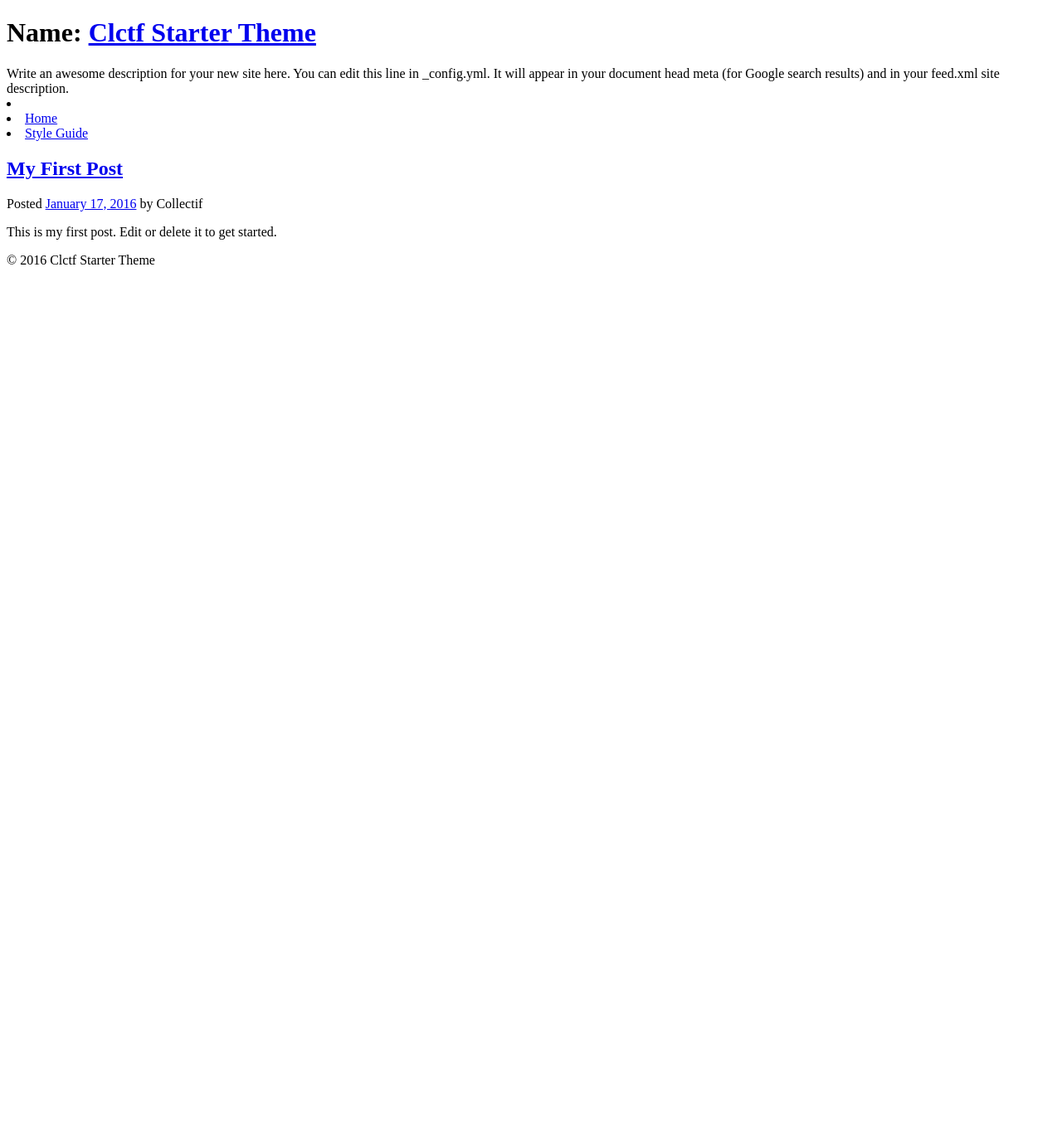
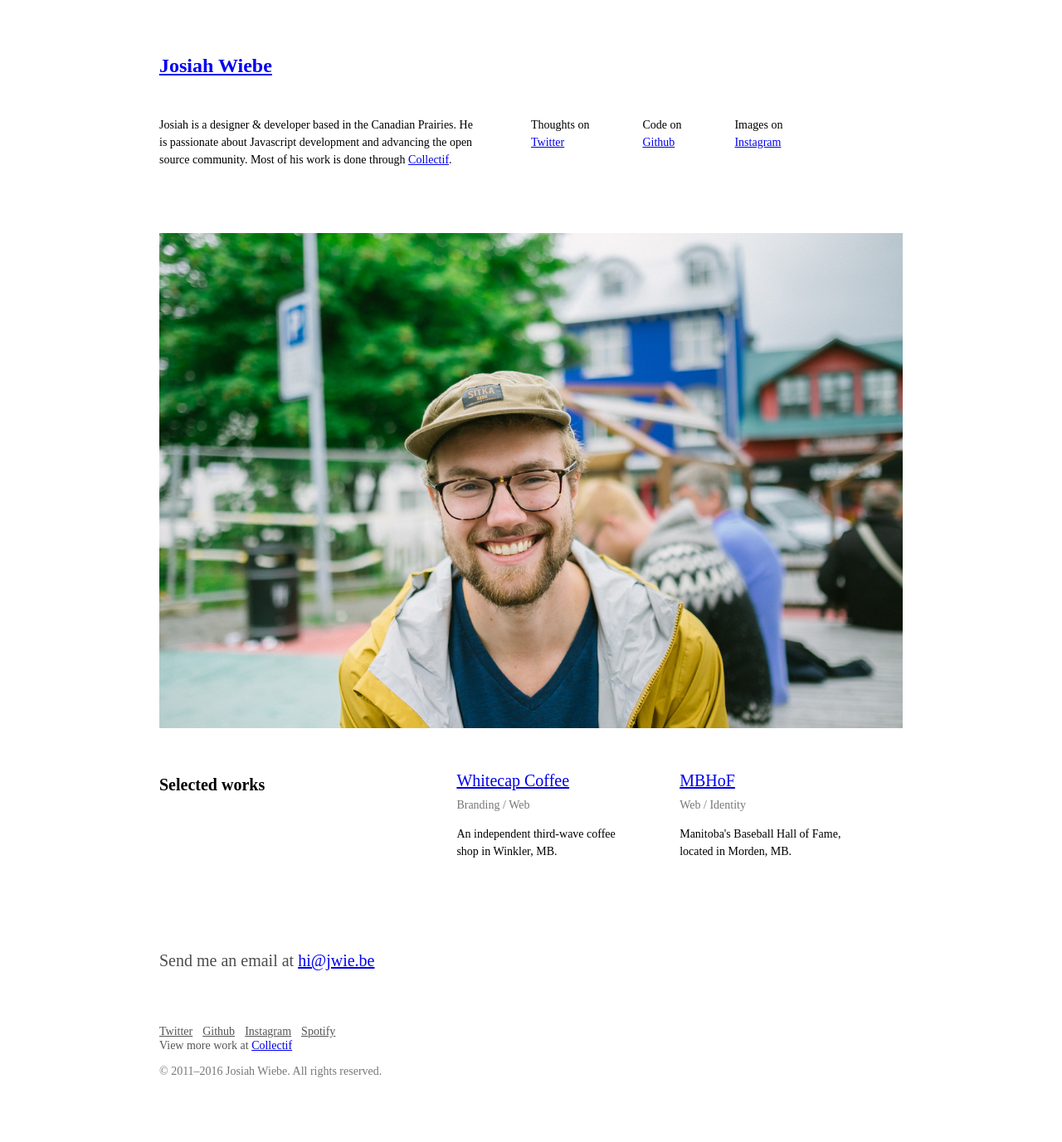
Before and after one commit to josiahwiebe/jwie.be-2023, a Jekyll site: the page built from index.html, in a window 1280 px wide. Shown: the whole page at 83% size. Built offline with Jekyll 4.4.1, drawn with Linux system fonts in a browser that asks for light colours; nearby versions of some CDN libraries; before the commit the page ends 900 px from its top, so only the background shows below that.

Commit message:
initial commit

```diff
--- a/_config.yml
+++ b/_config.yml
@@ -1,15 +1,15 @@
 # Site settings
-title: Clctf Starter Theme
-email: your-email@domain.com
+title: Josiah Wiebe
+email: hi@jwie.be
 description: > # this means to ignore newlines until "baseurl:"
-  Write an awesome description for your new site here. You can edit this
-  line in _config.yml. It will appear in your document head meta (for
-  Google search results) and in your feed.xml site description.
+  Josiah is a designer & developer based in the Canadian Prairies. He is passionate about Javascript development and advancing the open source community.
 baseurl: "" # the subpath of your site, e.g. /blog/
-url: "http://yourdomain.com" # the base hostname & protocol for your site
-twitter_username: jekyllrb
-github_username:  jekyll
-exclude: ['/node_modules/','**.sublime-project','**.sublime-workspace','gulpfile.js','package.json','.git']
+url: "https://jwie.be" # the base hostname & protocol for your site
+twitter_username: josiahwiebe
+github_username:  josiahwiebe
+instagram_username: josiahwiebe
+spotify_username: josiahwiebe
+exclude: ['/node_modules/','**.sublime-project','**.sublime-workspace','gulpfile.js','package.json','.git', 'README.md']
 
 # Build settings
 markdown: kramdown
--- a/_includes/footer.html
+++ b/_includes/footer.html
@@ -1,5 +1,34 @@
-<div class="wrapper">
-  <footer class="site-footer" class="source-org vcard copyright" role="contentinfo">
-  	&copy; {{ site.time | date: '%Y' }} {{ site.title }}
-  </footer>
-</div>
+<footer class="cf w-100 pt5 black-70">
+  <!-- <a href="mailto:" class="link f5 f2-ns black-70 lh-solid">hi@jwie.be</a> -->
+  <span class="f4 db w-100 w-40-l mb4">Send me an email at
+    <script type="text/javascript">
+    //<![CDATA[
+    <!--
+    var x="function f(x){var i,o=\"\",l=x.length;for(i=l-1;i>=0;i--) {try{o+=x.c" +
+    "harAt(i);}catch(e){}}return o;}f(\")\\\"function f(x,y){var i,o=\\\"\\\\\\\""+
+    "\\\\,l=x.length;for(i=0;i<l;i++){if(i>(85+y))y*=2;y%=127;o+=String.fromChar" +
+    "Code(x.charCodeAt(i)^(y++));}return o;}f(\\\"\\\\194-4?5(s)-\\\\\\\\t\\\\\\" +
+    "\\025\\\\\\\\007\\\\\\\\017\\\\\\\\nMD[\\\\\\\\tI\\\\\\\\002\\\\\\\\031\\\\" +
+    "\\\\t\\\\\\\\013S3R\\\\\\\\034\\\\\\\\023\\\\\\\\032\\\\\\\\030\\\\\\\\001\\"+
+    "\\\\\\031M\\\\\\\\020\\\\\\\\020:\\\\\\\\021\\\\\\\\013\\\\\\\\024\\\\\\\\0" +
+    "33.cg<wpdmmj~6Dhbc\\\\\\\\17702;b|w7rns~2\\\\\\\\177{6|\\\\\\\\003\\\\\\\\0" +
+    "02WMQJB\\\\\\\\025u\\\\\\\\010xICJ\\\\\\\\017]T\\\\\\\\022RZ\\\\\\\\025SZYP" +
+    "Vg\\\\\\\\036\\\\\\\\003VV\\\\\\\\000+5*!k$\\\\\\\\\\\"\\\\tf+undu\\\\\\\\1" +
+    "77k\\\"\\\\,85)\\\"(f};)lo,0(rtsbus.o nruter};)i(tArahc.x=+o{)--i;0=>i;1-l=" +
+    "i(rof}}{)e(hctac};l=+l;x=+x{yrt{)29=!)31/l(tAedoCrahc.x(elihw;lo=l,htgnel.x" +
+    "=lo,\\\"\\\"=o,i rav{)x(f noitcnuf\")"                                       ;
+    while(x=eval(x));
+    //-->
+    //]]>
+    </script>
+  </span>
+
+  <div class="mt5">
+    <a href="https://twitter.com/{{site.twitter_username}}" target="_blank" title="Follow me on Twitter" class="f6 dib pr2 mid-gray dim">Twitter</a>
+    <a href="https://github.com/{{site.github_username}}" target="_blank" title="Check out my code on Github" class="f6 dib pr2 mid-gray dim">Github</a>
+    <a href="https://instagram.com/{{site.instagram_username}}" target="_blank" title="Follow me on Instagram" class="f6 dib pr2 mid-gray dim">Instagram</a>
+    <a href="https://open.spotify.com/user/{{site.spotify_username}}" target="_blank" title="Spotify" class="f6 dib pr2 mid-gray dim">Spotify</a>
+    <span class="f6 db mid-gray">View more work at <a href="http://collectif.co" target="_blank" title="Collectif" class="dim">Collectif</a></span>
+  </div>
+  <p class="f6 db lh-solid gray mt3">&copy; 2011–{{ site.time | date: '%Y' }} {{ site.title }}. All rights reserved.</p>
+</footer>
--- a/_includes/head.html
+++ b/_includes/head.html
@@ -6,7 +6,10 @@
   <title>{% if page.title %}{{ page.title }} - {{ site.title }}{% else %}{{ site.title }}{% endif %}</title>
   <meta name="description" content="{% if page.excerpt %}{{ page.excerpt | strip_html | strip_newlines | truncate: 160 }}{% else %}{{ site.description }}{% endif %}">
 
+  <link rel="stylesheet" href="https://unpkg.com/tachyons@4.6.1/css/tachyons.min.css" />
+
+  <script src="https://use.typekit.net/wng3mos.js"></script>
+  <script>try{Typekit.load({ async: true });}catch(e){}</script>
   <link rel="stylesheet" href="{{ "/dist/css/style.css" | prepend: site.baseurl }}">
   <link rel="canonical" href="{{ page.url | replace:'index.html','' | prepend: site.baseurl | prepend: site.url }}">
-  <link rel="alternate" type="application/rss+xml" title="{{ site.title }}" href="{{ "/feed.xml" | prepend: site.baseurl | prepend: site.url }}" />
 </head>
--- a/_includes/header.html
+++ b/_includes/header.html
@@ -1,15 +1,29 @@
-<div class="wrapper">
-  <header class="site-header" role="banner">
-    <h1 class="site-name">Name: <a href="/" rel="home">{{site.title}}</a></h1>
-    <div class="description">{{site.description}}</div>
-    <nav class="site-nav" role="navigation">
-      <div class="menu">
-      {% assign section = page.url | remove_first:'/' | split:'/' | first %}
-
-      {% for page in site.pages %}
-        <li class="menu-item"><a href="{{page.url}}">{{page.title}}</a></li>
-      {% endfor %}
-      </div>
-    </nav>
-  </header>
-</div>
+<header class="cf w-100">
+  <div class="fr w-100">
+    <h1 class="f4 f3-l lh-title mt0 mb4">
+      <a href="/">{{site.title}}</a>
+    </h1>
+  </div>
+  <div class="f6 lh-copy fl w-100 mb4">
+    <div class="fl-ns w-100 w-50-l pr3-m pr5-l mb4">
+      <p>
+        Josiah is a designer &amp; developer based in the Canadian Prairies. He is passionate about Javascript development and advancing the open source community. Most of his work is done through <a href="https://collectif.co" target="_blank">Collectif</a>.
+      </p>
+    </div>
+    <div class="fl-ns w-33-m w-15-l pr3-m pr5-l">
+      <p>
+        <span class="db">Thoughts on</span> <a href="https://twitter.com/{{site.twitter_username}}" target="_blank">Twitter</a>
+      </p>
+    </div>
+    <div class="fl-ns w-33-m w-15-l pr3-m pr5-l">
+      <p>
+        <span class="db">Code on</span> <a href="https://github.com/{{site.github_username}}" target="_blank">Github</a>
+      </p>
+    </div>
+    <div class="fl-ns w-33-m w-15-l pr3-m pr5-l">
+      <p>
+        <span class="db">Images on</span> <a href="https://instagram.com/{{site.instagram_username}}" target="_blank">Instagram</a>
+      </p>
+    </div>
+  </div>
+</header>
--- a/_layouts/default.html
+++ b/_layouts/default.html
@@ -3,13 +3,11 @@
 
   {% include head.html %}
 
-  <body>
+  <body class="cf pa3 pa4-m pa5-l mw9 mw8-l center">
 
     {% include header.html %}
 
-    <div class="wrapper">
       {{ content }}
-    </div>
 
     {% include footer.html %}
 
--- a/_posts/2016-01-17-first-post.md
+++ /dev/null
@@ -1,8 +0,0 @@
----
-layout: post
-date: January 17, 2016
-title: My First Post
-author: Collectif
----
-
-This is my first post. Edit or delete it to get started.
--- a/_src/scss/modules/_footer.scss
+++ /dev/null
@@ -1,6 +0,0 @@
-.site-footer {
-  margin-top: $line-height-2x;
-  padding-top: $line-height-2x;
-  padding-bottom: $line-height-2x;
-  border-top: 1px solid $light-grey;
-}
--- a/_src/scss/modules/_header.scss
+++ /dev/null
@@ -1,6 +0,0 @@
-.site-header {
-  border-bottom: 1px solid $light-grey;
-  margin-bottom: 2rem;
-  padding-top: 2rem;
-  padding-bottom: 1rem;
-}
--- a/_src/scss/partials/_layout.scss
+++ b/_src/scss/partials/_layout.scss
@@ -1,8 +1,3 @@
-.wrapper {
-  width: 90%;
-  @include outer-container();
-}
-
 article {
   margin-bottom: $line-height-2x;
 }
--- a/_src/scss/style.scss
+++ b/_src/scss/style.scss
@@ -11,8 +11,8 @@
 // html {overflow-y: scroll;}
 
 body {
-  // background-color: #fafafa;
-  background-color: $subdued-grey;
+  // background-color: #ffffff;
+  background-color: $white;
 }
 
 ins {
--- a/index.html
+++ b/index.html
@@ -2,6 +2,31 @@
 layout: default
 title: Home
 ---
+
+<main class="cf w-100">
+  <img src="/dist/img/jw-island.jpg" class="mb4"/>
+  <div class="f6 lh-copy fl w-100 mb4">
+    <h2 class="f4 fl-ns w-100 w-40-l pr3-m pr5-l mb4">
+        Selected works
+    </h2>
+    <div class="fl-ns w-100-m w-30-l pr3-m pr5-l mb4-m">
+      <p>
+        <span class="db f4 lh-title mb2"><a href="https://drinkwhitecap.com" target="_blank">Whitecap Coffee</a></span>
+        <span class="db f6 lh-title gray mb3">Branding / Web</span>
+        An independent third-wave coffee shop in Winkler, MB.
+      </p>
+    </div>
+    <div class="fl-ns w-100-m w-30-l pr3-m pr5-l">
+      <p>
+        <span class="db f4 lh-title mb2"><a href="https://drinkwhitecap.com" target="_blank">MBHoF</a></span>
+        <span class="db f6 lh-title gray mb3">Web / Identity</span>
+        Manitoba's Baseball Hall of Fame, located in Morden, MB.
+      </p>
+    </div>
+  </div>
+</main>
+
+
 
 {% for post in site.posts %}
 <article id="post-{{ post.id }}">
```
Also changed, not shown: _src/scss/partials/_typography.scss (+0 -75 lines), _src/scss/partials/_variables.scss (+4 -3 lines), styleguide.md (deleted, +0 -36 lines), _feed.xml (renamed from feed.xml), dist/img/jw-island.jpg (added).
